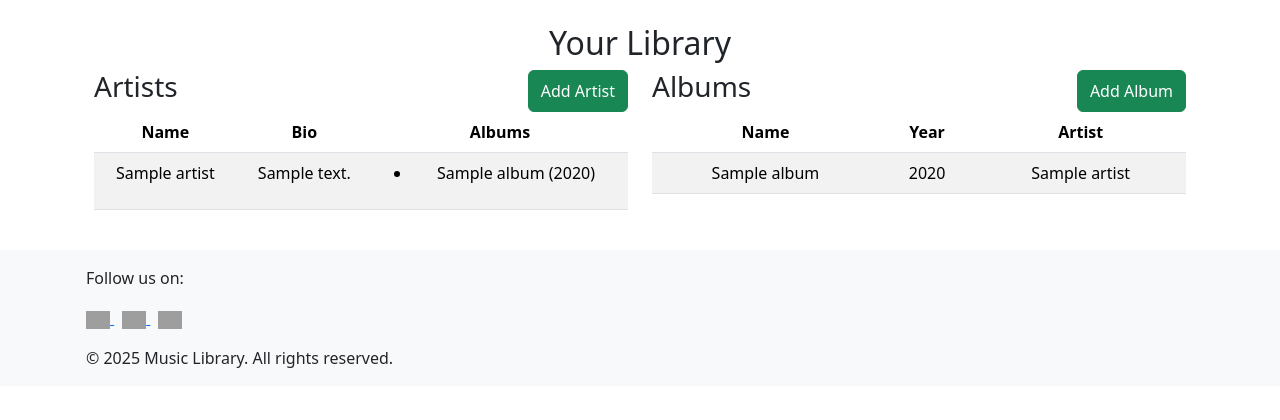
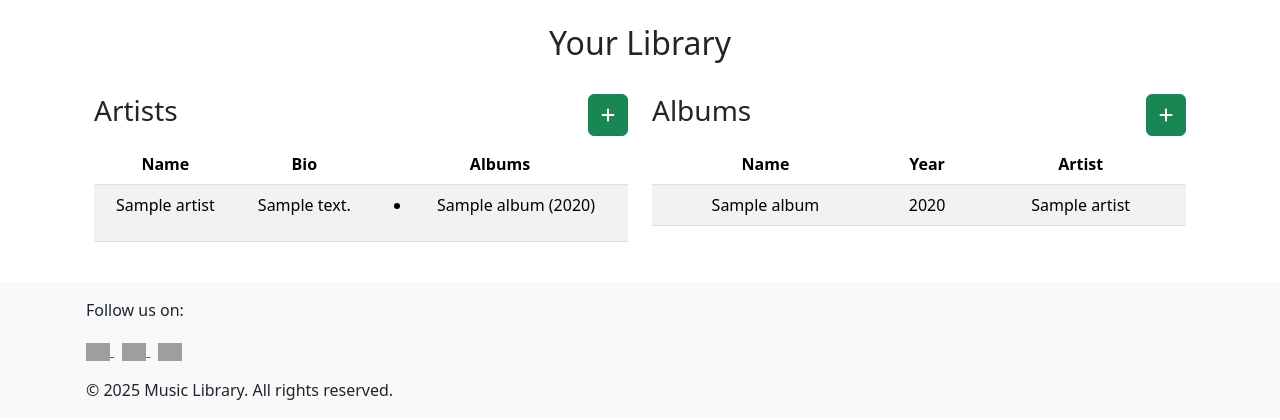
Before and after one commit to Georgeburn94/StarTrack, a Django app: page / in a window 1280 px wide. Shown: the part 56-476 px from the top of the page. Run offline with Django 4.2, Linux system fonts and the light colour scheme; a user stored in the database is signed in; tables that the repository leaves empty hold one stand-in row (values such as "Sample post"); some libraries are stand-ins or nearby versions; grey boxes are pictures that could not be loaded.

Commit message:
add: fontawesome cdn links

```diff
--- a/startrack/templates/base.html
+++ b/startrack/templates/base.html
@@ -12,7 +12,8 @@
     <!-- Bootstrap CSS -->
     <link href="https://cdn.jsdelivr.net/npm/bootstrap@5.3.3/dist/css/bootstrap.min.css" rel="stylesheet"
         integrity="sha384-QWTKZyjpPEjISv5WaRU9OFeRpok6YctnYmDr5pNlyT2bRjXh0JMhjY6hW+ALEwIH" crossorigin="anonymous">
-
+        <!-- Fontawesome -->
+        <script src="https://kit.fontawesome.com/80cad2bfb4.js" crossorigin="anonymous"></script>
 </head>
 
 <body>
--- a/startrack/templates/home.html
+++ b/startrack/templates/home.html
@@ -9,10 +9,10 @@
     <div class="row">
         <!-- Artists Table -->
         <div class="col-md-6">
-            <div class="d-flex justify-content-between">
+            <div class="d-flex justify-content-between mb-2 mt-4">
                 <h3>Artists</h3>
                 <button type="button" class="btn btn-success" data-bs-toggle="modal" data-bs-target="#addArtistModal">
-                    Add Artist
+                    <i class="fa-solid fa-plus"></i>
                 </button>
             </div>
             <table class="table table-striped">
@@ -43,11 +43,11 @@
 
         <!-- Albums Table -->
         <div class="col-md-6">
-            <div class="d-flex justify-content-between">
+            <div class="d-flex justify-content-between mb-2 mt-4">
                 <h3>Albums</h3>
                 <button type="button" class="btn btn-success outline" data-bs-toggle="modal"
                     data-bs-target="#addAlbumModal">
-                    Add Album
+                    <i class="fa-solid fa-plus"></i>
                 </button>
             </div>
 
@@ -106,7 +106,7 @@
     <div class="modal-dialog">
         <div class="modal-content">
             <div class="modal-header">
-                <h5 class="modal-title" id="addAlbumModalLabel">Add Album</h5>
+                <h5 class="modal-title" id="addAlbumModalLabel"><i class="fa-solid fa-plus"></i></h5>
                 <button type="button" class="btn-close" data-bs-dismiss="modal" aria-label="Close"></button>
             </div>
             <div class="modal-body">
```
